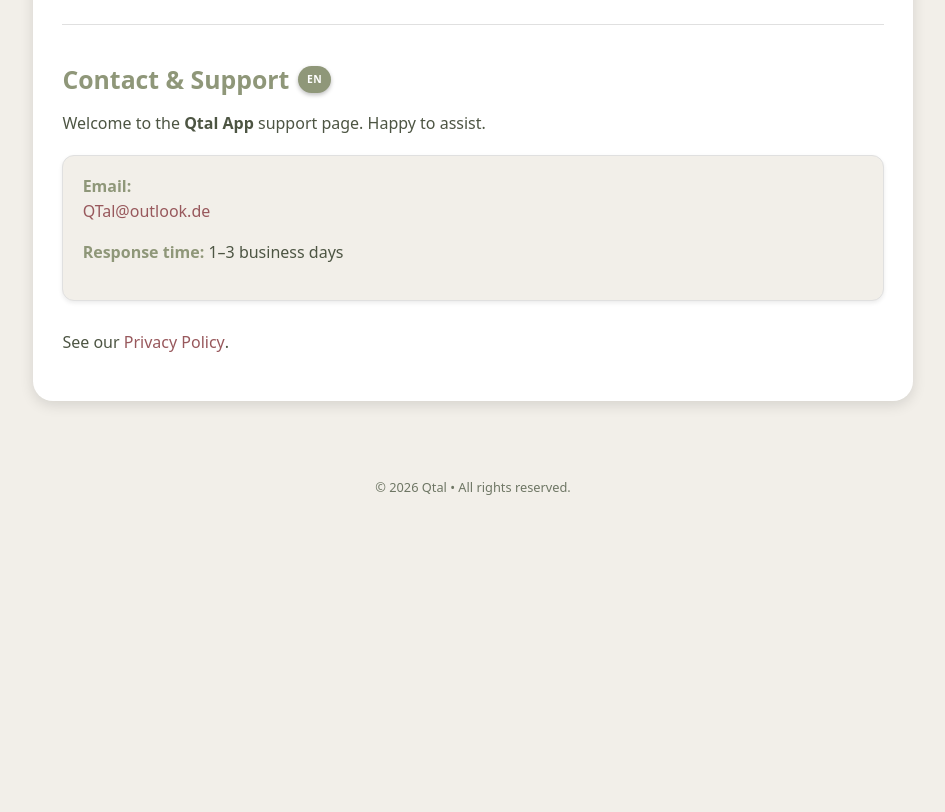
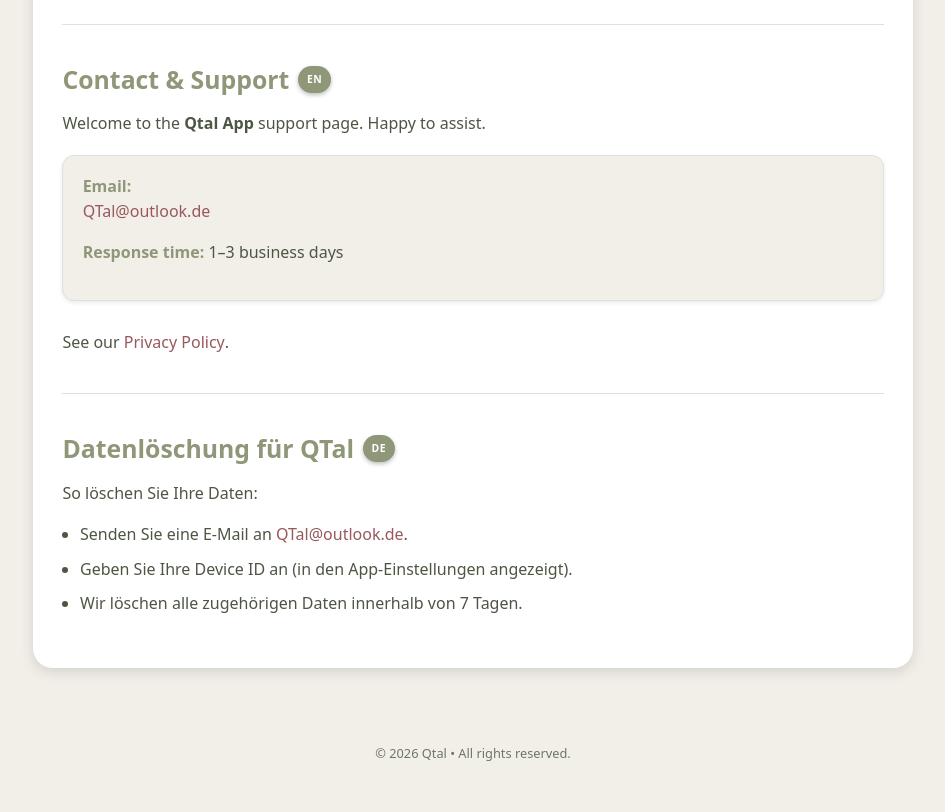
Before and after one commit to Fadi27/privacy-policy, a plain HTML site: page support.html in a window 1280 px wide. Shown: the part 512-1324 px from the top of the page, without its empty margins (167-1112 px from the left). Before the commit the page ends 1058 px from the top, so only its background shows below. Drawn offline with Linux system fonts and the light colour scheme.

Commit message:
Add data deletion section for QTal in support.html

```diff
--- a/support.html
+++ b/support.html
@@ -200,6 +200,17 @@
     </div>
     <p>See our <a href="https://fadi27.github.io/privacy-policy/">Privacy Policy</a>.</p>
   </section>
+
+  <section>
+  <h2>Datenlöschung für QTal <span class="lang-badge">DE</span></h2>
+  <p>So löschen Sie Ihre Daten:</p>
+  <ul>
+    <li>Senden Sie eine E-Mail an <a href="mailto:QTal@outlook.de">QTal@outlook.de</a>.</li>
+    <li>Geben Sie Ihre Device ID an (in den App-Einstellungen angezeigt).</li>
+    <li>Wir löschen alle zugehörigen Daten innerhalb von 7 Tagen.</li>
+  </ul>
+  </section>
+
 </main>
 
 <footer>
```
